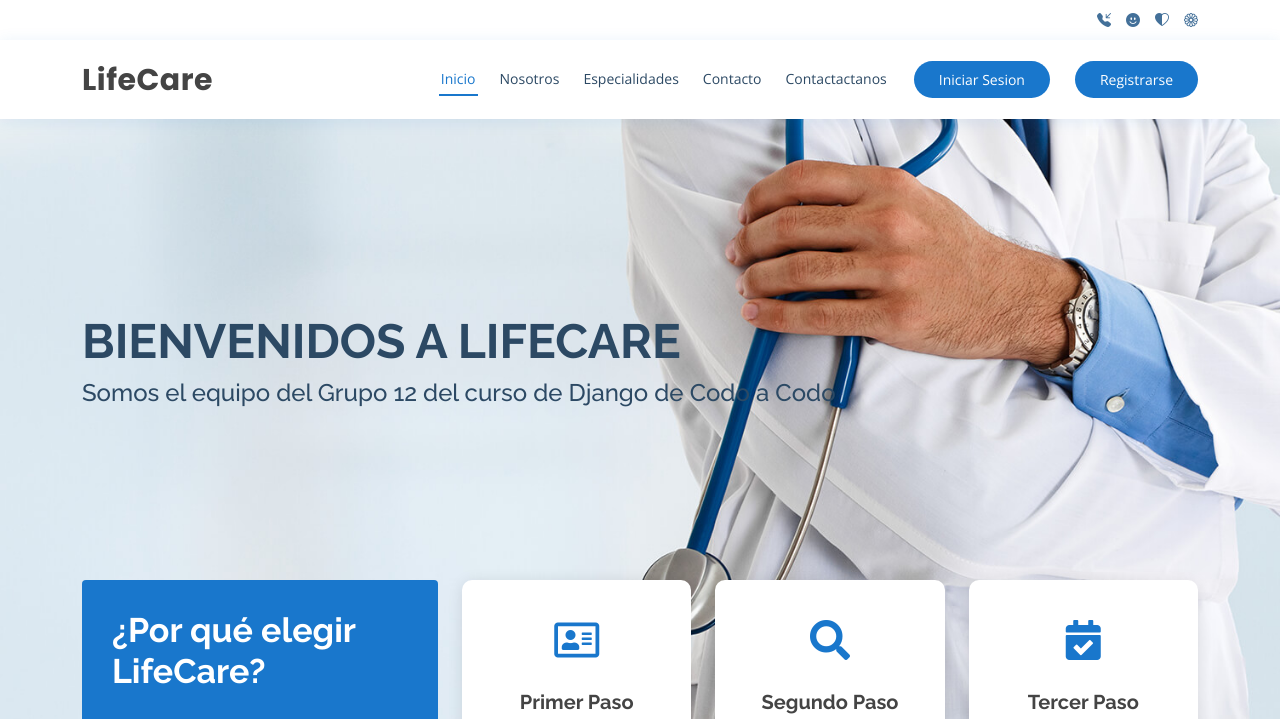
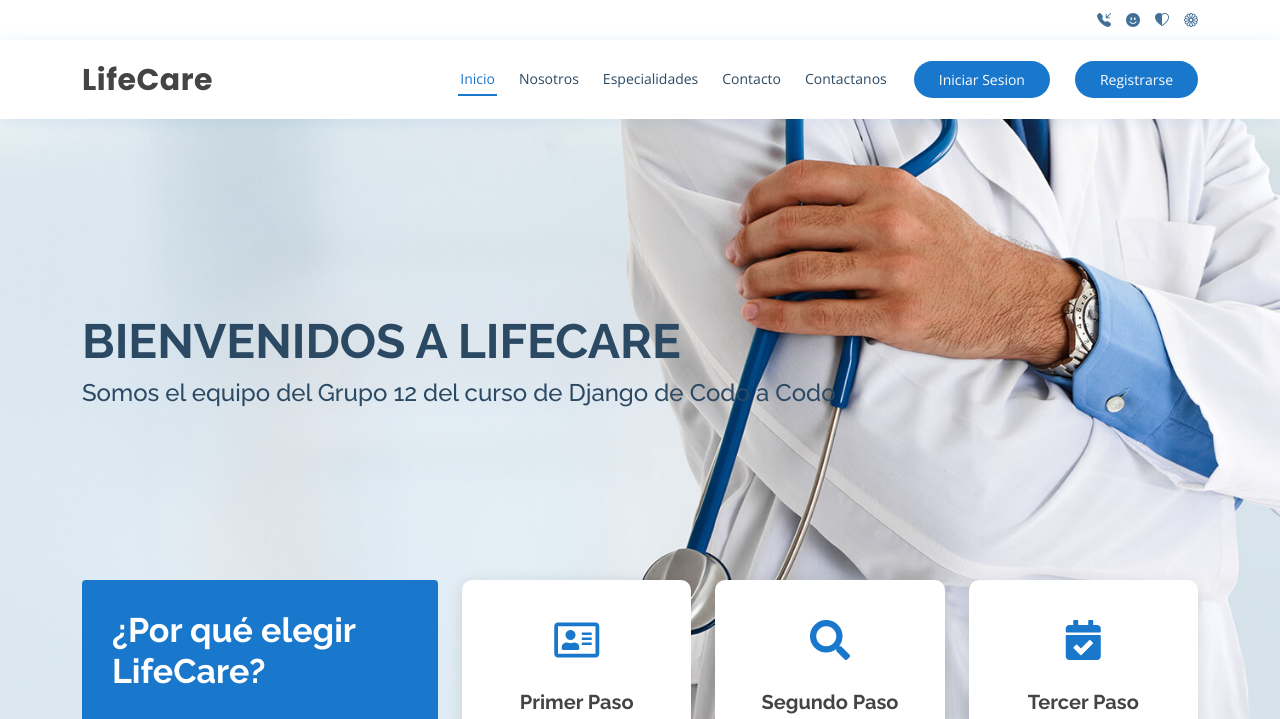
Before and after one commit to Django-CaC/LifeCare, a Django app: page /LifeCare/ in a window 1280 px wide. Shown: the top 719 px of the page. Run offline with Django 4.2, Linux system fonts and the light colour scheme; some libraries are stand-ins or nearby versions.

Commit message:
nav corregido

```diff
--- a/LifeCare/core/templates/core/index.html
+++ b/LifeCare/core/templates/core/index.html
@@ -18,7 +18,7 @@
           <li><a class="nav-link scrollto" href="#about">Nosotros</a></li>
           <li><a class="nav-link scrollto" href="#services">Especialidades</a></li>
           <li><a class="nav-link scrollto" href="#contact">Contacto</a></li>
-          <li><a class="nav-link scrollto" href="{% url 'contacto' %}">Contactactanos</a></li>
+          <li><a class="nav-link scrollto" href="{% url 'contacto' %}">Contactanos</a></li>
         {% endblock %}
 
       {% block button %}
```
